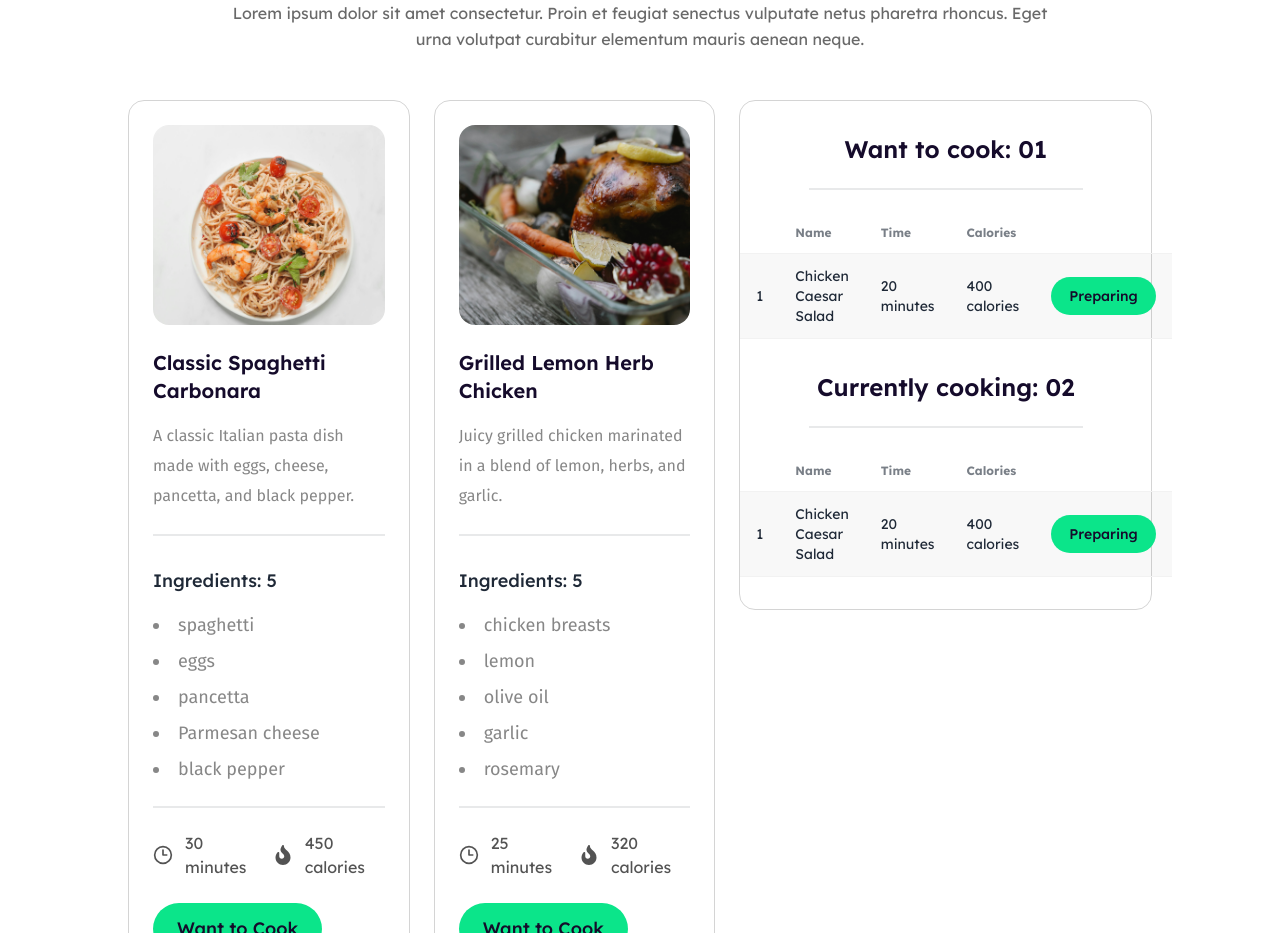
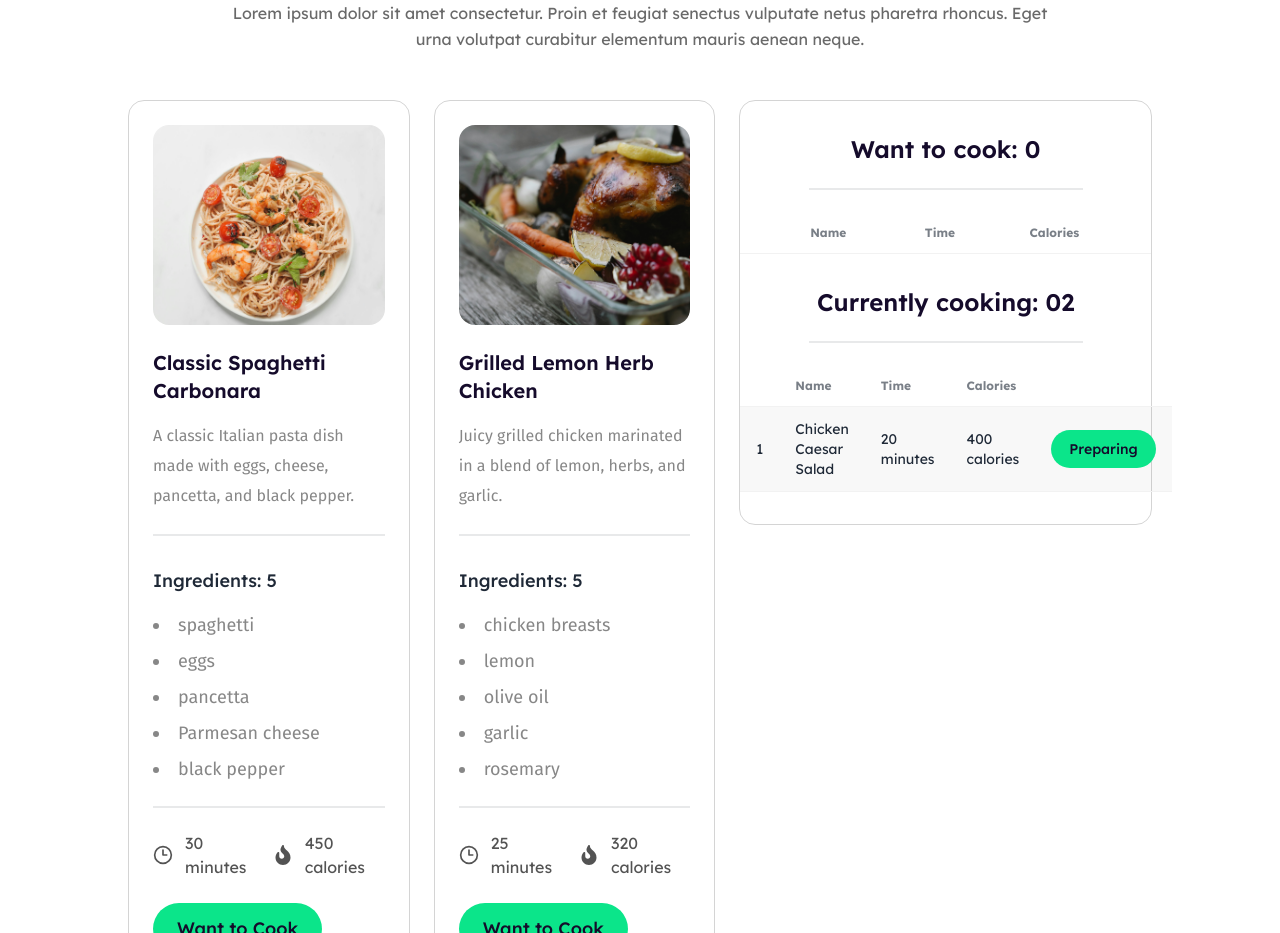
Before and after one commit to omor777/chefs-table, a React (Vite) app: page / in a window 1280 px wide. Shown: the part 900-1833 px from the top of the page. Built offline with nearby package versions, Linux system fonts and the light colour scheme.

Commit message:
added recipe on currently cook section with button click

```diff
--- a/package.json
+++ b/package.json
@@ -13,7 +13,8 @@
     "prop-types": "^15.8.1",
     "react": "^18.2.0",
     "react-dom": "^18.2.0",
-    "react-icons": "^5.0.1"
+    "react-icons": "^5.0.1",
+    "react-toastify": "^10.0.5"
   },
   "devDependencies": {
     "@types/react": "^18.2.64",
--- a/src/components/Cart/Cart.jsx
+++ b/src/components/Cart/Cart.jsx
@@ -1,12 +1,12 @@
 import React from "react";
 import PropTypes from "prop-types";
 
-function Cart(props) {
+function Cart({ recipes }) {
   return (
     <section className="col-span-5">
       <div className="border border-[#28282833] rounded-2xl py-8">
         <h4 className="text-2xl font-semibold text-black-900 text-center ">
-          Want to cook: 01
+          Want to cook: {recipes.length}
         </h4>
         <div className="divider w-2/3 mx-auto"></div>
         <table className="table">
@@ -18,12 +18,13 @@ function Cart(props) {
               <th>Calories</th>
             </tr>
           </thead>
-          <tbody>
+          {recipes.map((recipe,index) => (
+            <tbody key={recipe.id}>
               <tr className="bg-[#28282808]">
-              <td>1</td>
-              <td>Chicken Caesar Salad</td>
-              <td>20 minutes</td>
-              <td>400 calories</td>
+                <td>{index + 1}</td>
+                <td>{recipe.recipe_name}</td>
+                <td>{recipe.preparing_time}</td>
+                <td>{recipe.calories} calories</td>
                 <td>
                   <button className="bg-main px-[18px] py-[9px] rounded-full font-medium text-black-900">
                     Preparing
@@ -31,6 +32,7 @@ function Cart(props) {
                 </td>
               </tr>
             </tbody>
+          ))}
         </table>
         {/* two table */}
         <h4 className="text-2xl font-semibold text-black-900 text-center mt-8">
--- a/src/components/Main/Main.jsx
+++ b/src/components/Main/Main.jsx
@@ -1,9 +1,24 @@
-import React from "react";
+import React, { useState } from "react";
 import PropTypes from "prop-types";
 import Banner from "../Banner/Banner";
 import Recipes from "../Recipes/Recipes";
 import Cart from "../Cart/Cart";
+import { ToastContainer, toast } from "react-toastify";
+import "react-toastify/dist/ReactToastify.css";
+
 function Main() {
+  const [recipes, setRecipes] = useState([]);
+
+  const handleAddToCook = (recipe) => {
+    const isExist = recipes.find((r) => r.id === recipe.id);
+    if (!isExist) {
+      toast.success("Successfully added");
+      setRecipes([...recipes, recipe]);
+    } else {
+      return toast.warning("Already Exist!");
+    }
+  };
+
   return (
     <main className="container">
       <Banner />
@@ -18,9 +33,10 @@ function Main() {
         </p>
       </div>
       <div className="grid grid-cols-12 gap-6 mt-12">
-        <Recipes />
-        <Cart />
+        <Recipes handleAddToCook={handleAddToCook} />
+        <Cart recipes={recipes} />
       </div>
+      <ToastContainer />
     </main>
   );
 }
--- a/src/components/Recipe/Recipe.jsx
+++ b/src/components/Recipe/Recipe.jsx
@@ -3,7 +3,7 @@ import PropTypes from "prop-types";
 import { LuClock3 } from "react-icons/lu";
 import { FaFire } from "react-icons/fa";
 
-function Recipe({ recipe }) {
+function Recipe({ recipe, handleAddToCook }) {
   const {
     id,
     recipe_name,
@@ -13,7 +13,7 @@ function Recipe({ recipe }) {
     preparing_time,
     calories,
   } = recipe;
-  console.table(recipe);
+//   console.table(recipe);
   return (
     <div className="p-6 rounded-2xl border border-[#28282833]">
       <img
@@ -51,7 +51,10 @@ function Recipe({ recipe }) {
             {calories} calories
           </p>
         </div>
-        <button className="text-lg mt-6 font-medium py-3 px-6 rounded-full bg-main text-black-900">
+        <button
+          onClick={() => handleAddToCook(recipe)}
+          className="text-lg mt-6 font-medium py-3 px-6 rounded-full bg-main text-black-900"
+        >
           Want to Cook
         </button>
       </div>
--- a/src/components/Recipes/Recipes.jsx
+++ b/src/components/Recipes/Recipes.jsx
@@ -2,7 +2,7 @@ import React, { useEffect, useState } from "react";
 import PropTypes from "prop-types";
 import Recipe from "../Recipe/Recipe";
 
-function Recipes(props) {
+function Recipes({ handleAddToCook }) {
   const [recipes, setRecipes] = useState([]);
 
   useEffect(() => {
@@ -14,7 +14,11 @@ function Recipes(props) {
     <section className="col-span-7">
       <div className="grid grid-cols-1 lg:grid-cols-2 gap-6">
         {recipes.map((recipe) => (
-          <Recipe recipe={recipe} key={recipe.id} />
+          <Recipe
+            handleAddToCook={handleAddToCook}
+            recipe={recipe}
+            key={recipe.id}
+          />
         ))}
       </div>
     </section>
```
Also changed, not shown: 1 other file (tests, documents, lock files or other folders). Lines whose indentation alone changed are shown as unchanged.
